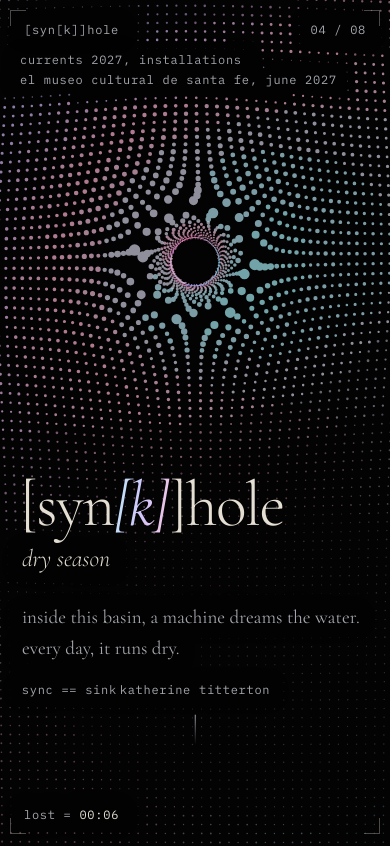
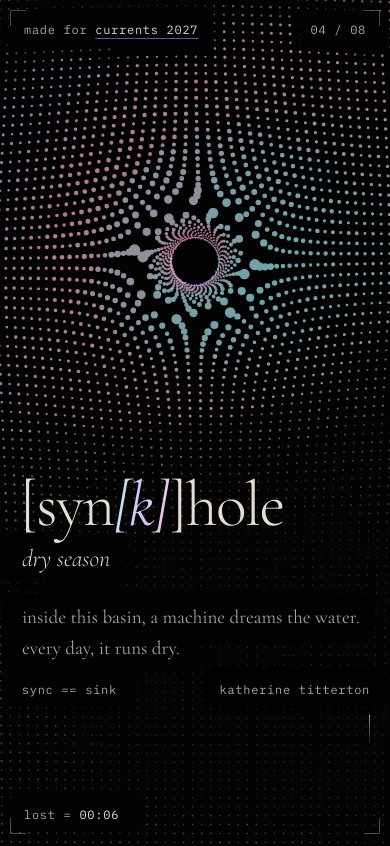
Before and after one commit to kat-titter/currents-2027, a plain HTML site: page synkhole/about.html in a window 390 px wide. Shown: the top 846 px of the page. Drawn offline with nearby package versions, Linux system fonts and the light colour scheme; no server answers; animation ran at ten frames a second.

Commit message:
about page: one top row, made for currents 2027, linked to the festival; the title once
Co-Authored-By: Claude Opus 5.5 <noreply@anthropic.com>

```diff
--- a/synkhole/about.html
+++ b/synkhole/about.html
@@ -38,8 +38,9 @@
   .frame i:nth-child(1) { left:16px; top:16px; border-width:1px 0 0 1px; }  .frame i:nth-child(2) { right:16px; top:16px; border-width:1px 1px 0 0; }
   .frame i:nth-child(3) { left:16px; bottom:16px; border-width:0 0 1px 1px; } .frame i:nth-child(4) { right:16px; bottom:16px; border-width:0 1px 1px 0; }
   .bar { position:fixed; z-index:4; left:48px; right:48px; top:18px; display:flex; justify-content:space-between; pointer-events:none; }
-  .bar a, .bar span { pointer-events:auto; color:var(--dim); text-decoration:none; }
-  .bar a:hover { color:var(--bone); }
+  .bar a, .bar span { pointer-events:auto; color:var(--dim); text-decoration:none; white-space:nowrap; }
+  .bar a { color:var(--text); text-decoration:underline; text-decoration-color:rgba(158,122,255,.75); text-underline-offset:4px; }
+  .bar a:hover { color:#fff; }
   #lost { position:fixed; z-index:4; left:48px; bottom:17px; margin:0; }
   #lost b { font-weight:400; color:var(--bone); }
 
@@ -56,7 +57,6 @@
 
   /* the opening */
   .hero { --hb:13vh; min-height:100vh; margin:0; display:flex; flex-direction:column; justify-content:flex-end; padding:0 48px var(--hb); }
-  .hero .where { position:absolute; left:48px; top:64px; margin:0; }
   .hero h1 { margin:0; font:300 clamp(64px, 12.4vw, 210px)/.86 var(--serif); letter-spacing:-.025em; color:var(--bone); white-space:nowrap; }
   .hero h1 .k { font-style:italic; background:linear-gradient(100deg, #bfeef7, #cfc4fb 50%, #f7c6de); -webkit-background-clip:text; background-clip:text; color:transparent; padding-right:.04em; }
   .hero .sub { margin:calc(clamp(64px, 12.4vw, 210px)*.24) 0 0 .08em; font:300 italic clamp(24px, 2.6vw, 36px)/1 var(--serif); color:var(--text); }
@@ -157,7 +157,7 @@
     .kick { position:static; justify-self:start; text-align:left; margin-bottom:1.6em; }
     .thesis { grid-template-columns:minmax(0, 1fr); }
     .bar { left:28px; right:28px; } #lost { left:28px; }
-    .hero { --hb:15vh; padding:0 28px var(--hb); } .hero .where { left:28px; top:56px; }
+    .hero { --hb:15vh; padding:0 28px var(--hb); }
   }
   @media (max-width:600px) {
     body { font-size:18.5px; }
@@ -166,7 +166,7 @@
     .frame i { width:16px; height:16px; }
     .frame i:nth-child(1), .frame i:nth-child(3) { left:10px; } .frame i:nth-child(2), .frame i:nth-child(4) { right:10px; }
     .frame i:nth-child(1), .frame i:nth-child(2) { top:10px; } .frame i:nth-child(3), .frame i:nth-child(4) { bottom:10px; }
-    .hero { --hb:17vh; padding:0 20px var(--hb); } .hero .where { left:20px; top:50px; }
+    .hero { --hb:17vh; padding:0 20px var(--hb); } .bar .far { display:none; } .hero .cue { left:auto; right:20px; transform:none; } .hero .cue::after { margin-right:0; }
     .hero .lede { font-size:19px; }
     .say { font-size:22px; }
     .row { grid-template-columns:minmax(0, 1fr); gap:28px; } .row.two { grid-template-columns:repeat(2, minmax(0, 1fr)); gap:12px; }
@@ -180,12 +180,11 @@
 <body>
 <canvas id="field" aria-hidden="true"></canvas>
 <div class="frame" aria-hidden="true"><i></i><i></i><i></i><i></i></div>
-<nav class="bar mono"><a data-piece="frame" href="index.html">[syn[k]]hole</a><span id="count" aria-hidden="true">00 / 08</span></nav>
+<nav class="bar mono"><span>made for <a href="https://currentsnewmedia.org/">currents 2027</a><span class="far">, el museo cultural de santa fe, june 2027</span></span><span id="count" aria-hidden="true">00 / 08</span></nav>
 <p id="lost" class="mono" aria-hidden="true">lost = <b>00:00</b></p>
 
 <main>
 <section class="hero" id="top">
-  <p class="where mono">currents 2027, installations<br>el museo cultural de santa fe, june 2027</p>
   <h1>[syn<span class="k">[k]</span>]hole</h1>
   <p class="sub">dry season</p>
   <p class="lede">inside this basin, a machine dreams the water.<br>every day, it runs dry.</p>
```
